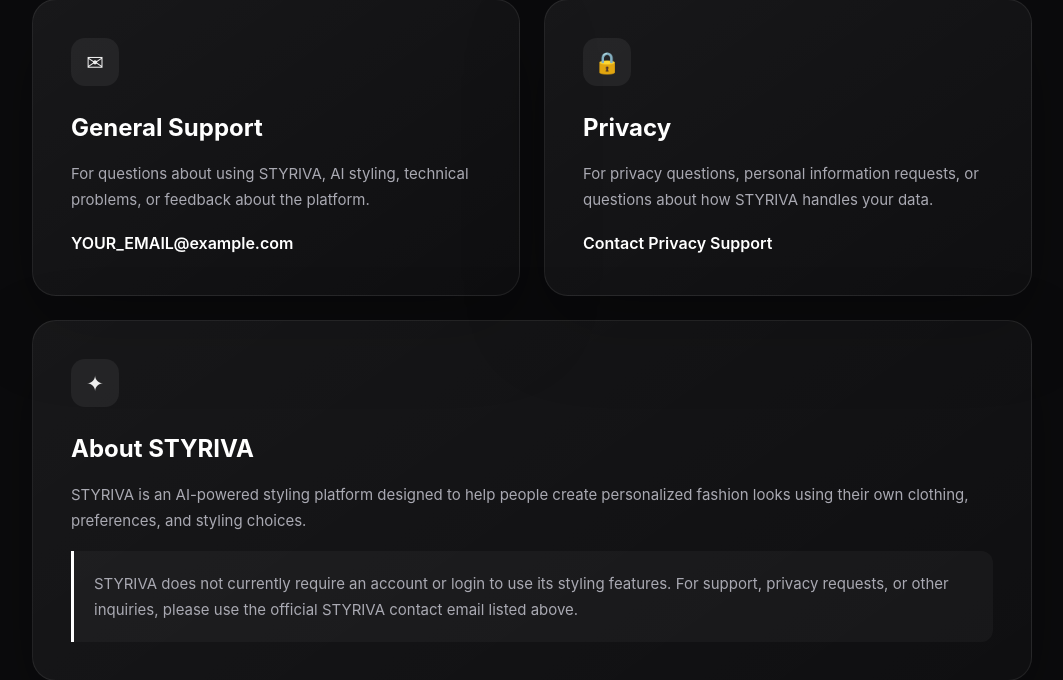
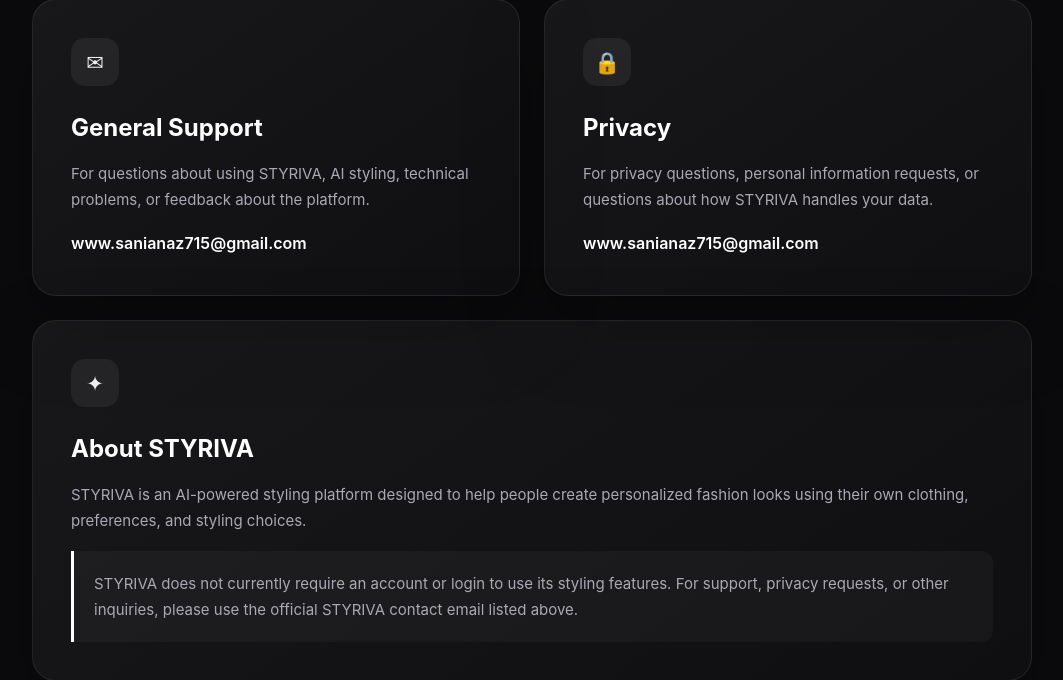
Before and after one commit to error456-ops/Styriva, a Django app: page /contact/ in a window 1280 px wide. Shown: the part 415-1095 px from the top of the page, without its empty margins (108-1171 px from the left). Run offline with Django 5.2, Linux system fonts and the light colour scheme.

Commit message:
Update Styriva contact page

```diff
--- a/Templates/contact.html
+++ b/Templates/contact.html
@@ -425,10 +425,10 @@
                 </p>
 
                 <a
-                    href="mailto:YOUR_EMAIL@example.com"
+                    href="mailto:www.sanianaz715@gmail.com"
                     class="email-link"
                 >
-                    YOUR_EMAIL@example.com
+                    www.sanianaz715@gmail.com
                 </a>
 
             </section>
@@ -452,10 +452,10 @@
                 </p>
 
                 <a
-                    href="mailto:YOUR_EMAIL@example.com"
+                    href="mailto:www.sanianaz715@gmail.com"
                     class="email-link"
                 >
-                    Contact Privacy Support
+                    www.sanianaz715@gmail.com
                 </a>
 
             </section>
```
